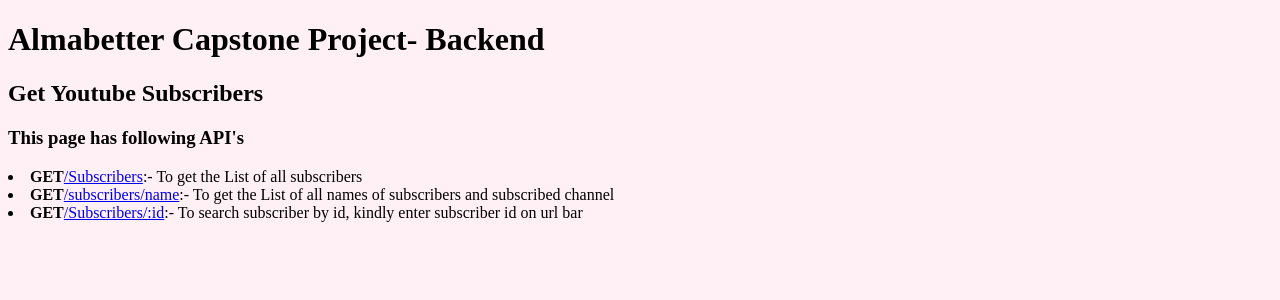
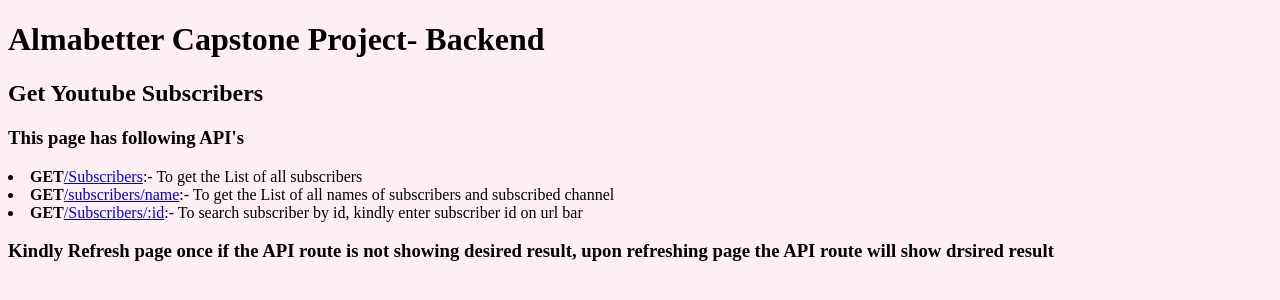
Before and after one commit to Harshakukreja58/Youtube-Subscribers, a website: page index.html in a window 1280 px wide. Drawn offline with Linux system fonts and the light colour scheme.

Commit message:
update index.html

```diff
--- a/index.html
+++ b/index.html
@@ -29,6 +29,9 @@
                 <li><b>GET</b><a class="routes" href="/subscribers/:id">/Subscribers/:id</a>:- To search
                     subscriber by id, kindly enter subscriber id on url bar</li>
             </div>
+
+            <h3>Kindly Refresh page once if the API route is not showing desired result, upon refreshing page the API
+                route will show drsired result</h3>
         </main>
 
     </div>
```
